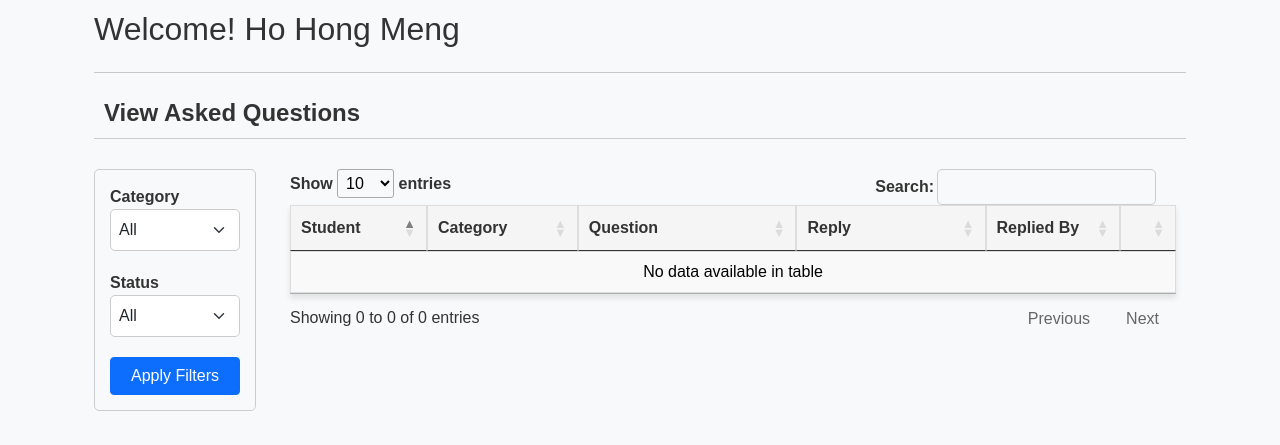
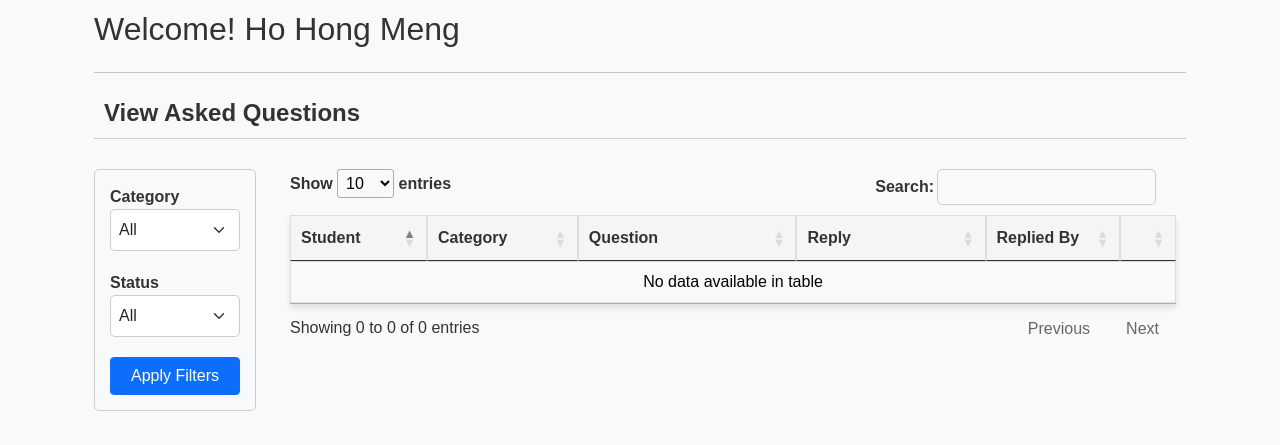
Before and after one commit to melvinho77/hhm-semAssignment, a Flask app: page /adminContactUs in a window 1280 px wide. Shown: the top 445 px of the page. Run offline with Flask 3, Linux system fonts and the light colour scheme; the visitor is signed in with stand-in values (Sample User, id 1); data that the repository does not hold is empty; some libraries are stand-ins or nearby versions.

Commit message:
Update adminContactUs.html

```diff
--- a/templates/adminContactUs.html
+++ b/templates/adminContactUs.html
@@ -335,6 +335,10 @@
             padding: 5px;
             border-radius: 5px;
         }
+
+        .dataTables_wrapper .dataTables_filter input {
+            margin-bottom: 10px;
+        }
     </style>
 </head>
 
```
